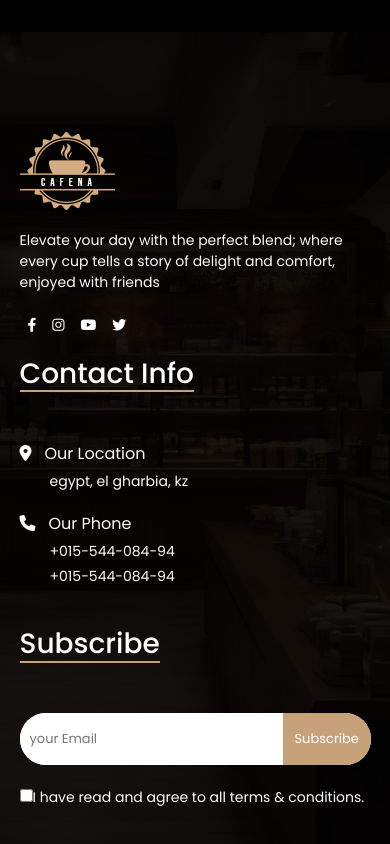
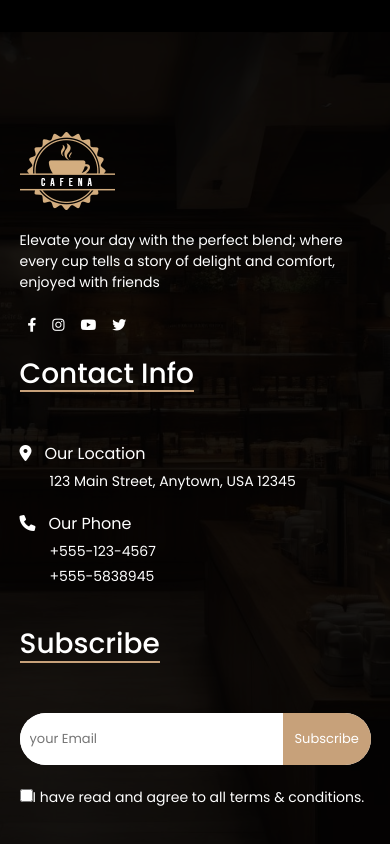
Before and after one commit to PedroCristo/coffe_shop_react_template, a React (Vite) app: page / in a window 390 px wide. Shown: the part 9645-10489 px from the top of the page. Built offline with nearby package versions, Linux system fonts and the light colour scheme; a web font is replaced by a local one.

Commit message:
Change adress and phone numbers

```diff
--- a/src/components/Footer.jsx
+++ b/src/components/Footer.jsx
@@ -35,15 +35,15 @@ function Footer() {
               <i className="fas fa-map-marker-alt"></i>
             </span>
             <a href="#">our location</a>
-            <section>egypt, el gharbia, kz</section>
+            <section>123 Main Street, Anytown, USA 12345</section>
           </div>
           <div className="location">
             <span>
               <i className="fas fa-phone"></i>
             </span>
             <a href="#">our phone</a>
-            <section>+015-544-084-94</section>
-            <section>+015-544-084-94</section>
+            <section>+555-123-4567</section>
+            <section>+555-5838945</section>
           </div>
         </div>
         <div className="footer1">
```
